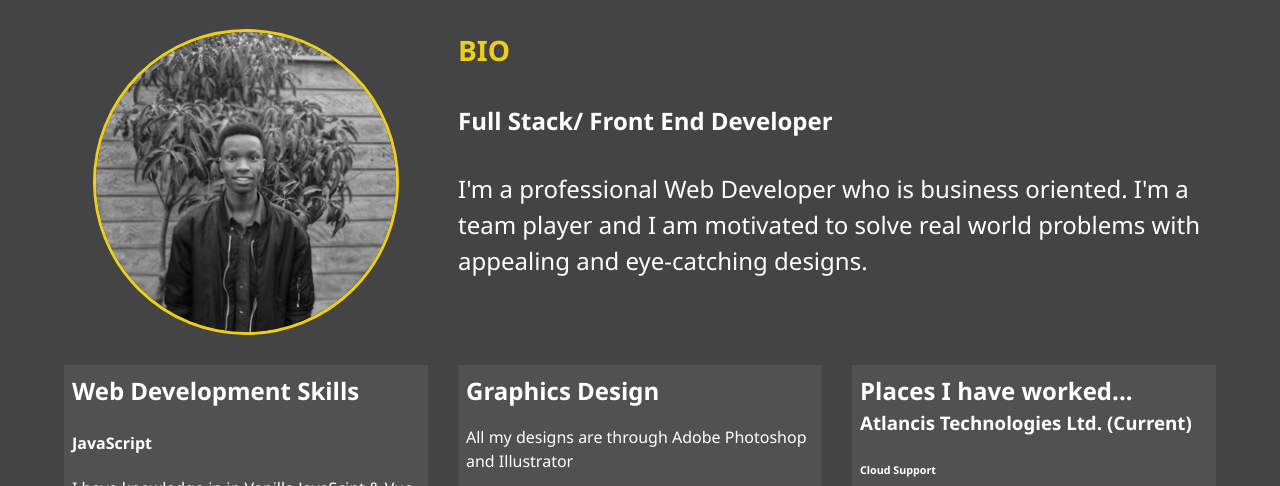
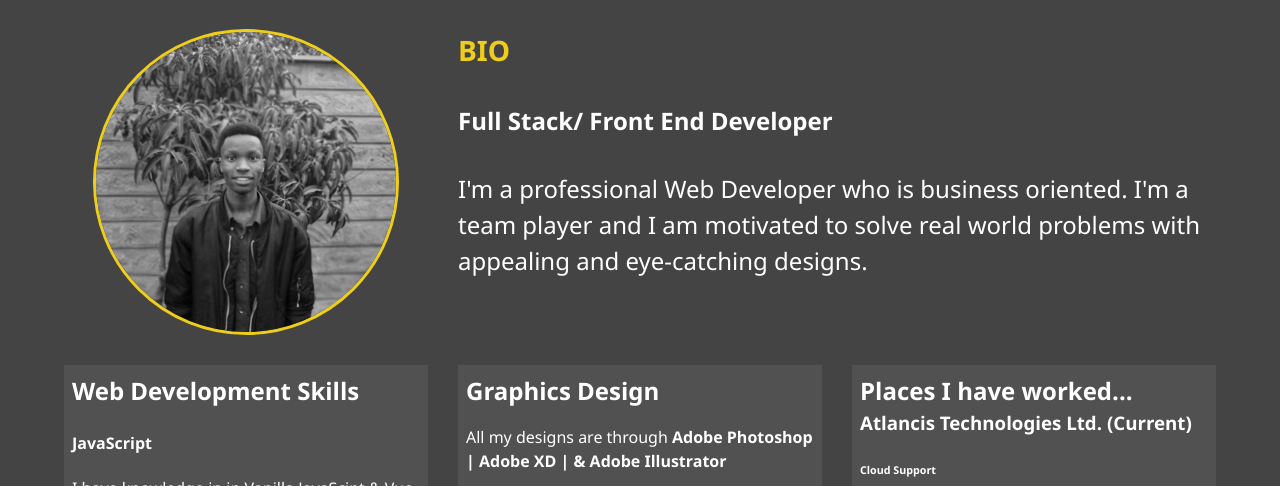
Before and after one commit to itscharlie4real/My_Portfolio, a website: page dist/about.html in a window 1280 px wide. Shown: the part 253-739 px from the top of the page. Drawn offline with Linux system fonts and the light colour scheme.

Commit message:
update about page

```diff
--- a/dist/about.html
+++ b/dist/about.html
@@ -83,7 +83,7 @@
 
         <div class="job job-2">
           <h2>Graphics Design</h2>
-          <p>All my designs are through Adobe Photoshop and Illustrator</p>
+          <p>All my designs are through <strong>Adobe Photoshop | Adobe XD | & Adobe Illustrator</strong></p>
           <p>My designs include:
             <ul>
               <li>Logos</li>
```
